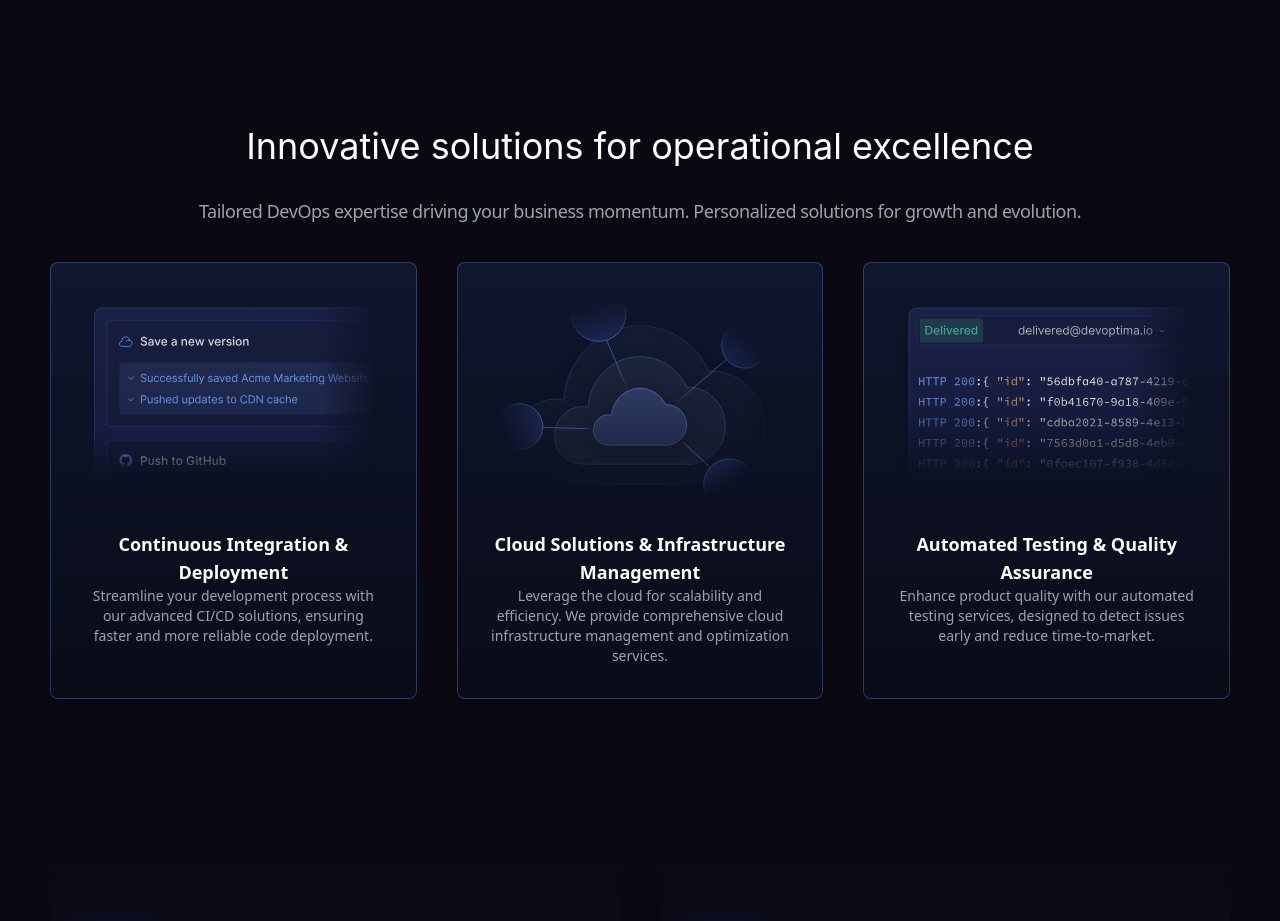
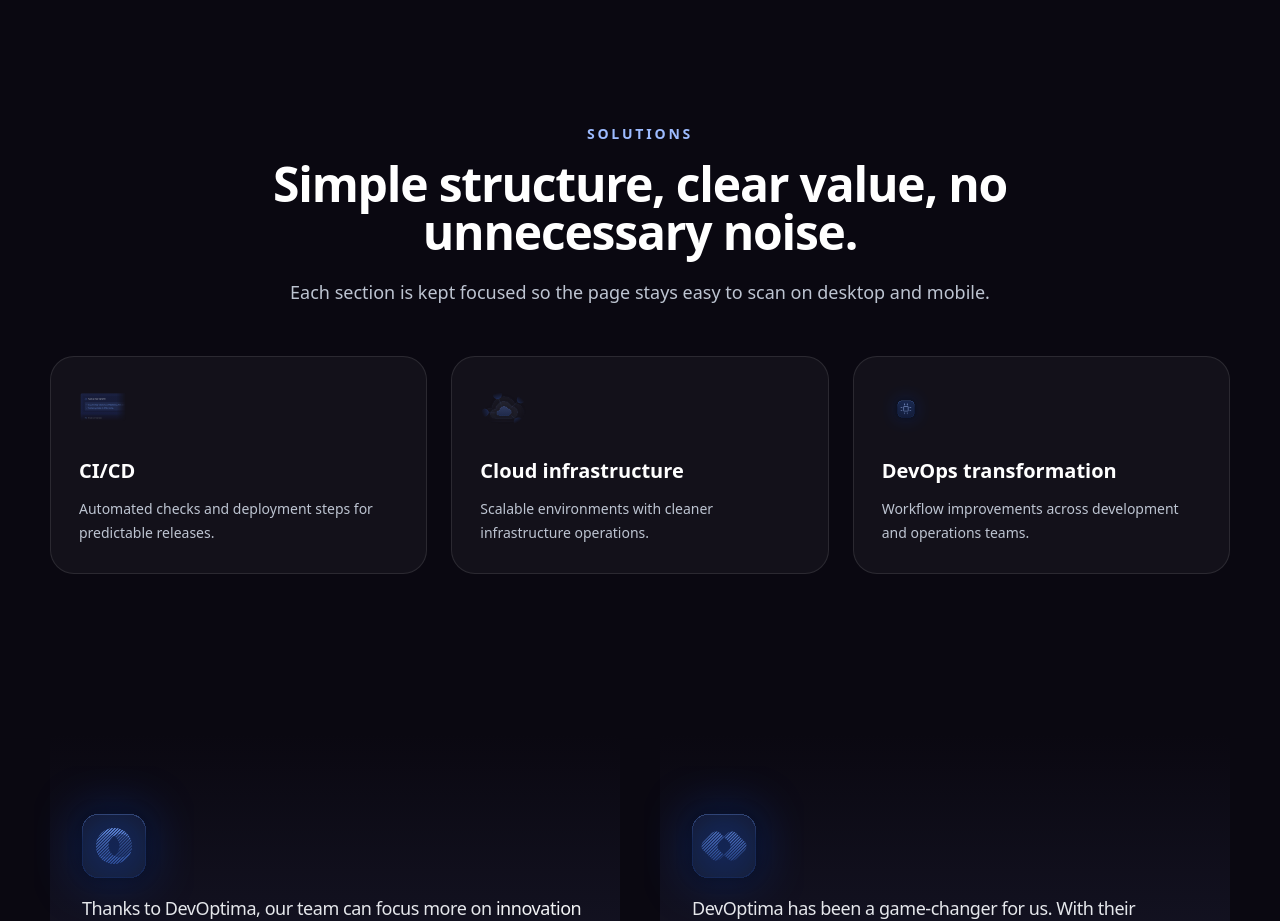
Before and after one commit to itkrivoshei/devoptima-landing, a React (Vite) app: page / in a window 1280 px wide. Shown: the part 1500-2421 px from the top of the page. Built offline with nearby package versions, Linux system fonts and the light colour scheme.

Commit message:
Refactor solutions section

```diff
--- a/src/components/SolutionsSection.tsx
+++ b/src/components/SolutionsSection.tsx
@@ -1,83 +1,48 @@
-import React from 'react';
+const solutions = [
+  {
+    title: 'CI/CD',
+    text: 'Automated checks and deployment steps for predictable releases.',
+    image: 'icon-ci-cd.svg',
+  },
+  {
+    title: 'Cloud infrastructure',
+    text: 'Scalable environments with cleaner infrastructure operations.',
+    image: 'icon-cloud-solutions.svg',
+  },
+  {
+    title: 'DevOps transformation',
+    text: 'Workflow improvements across development and operations teams.',
+    image: 'icon-devops-transformation.svg',
+  },
+];
 
-const SolutionsSection: React.FC = () => {
+const SolutionsSection = () => {
   return (
-    <section className='pt-20 py-20'>
-      <div className='container mx-auto text-center max-w-section'>
-        <div className='mx-auto max-w-text-block'>
-          <h2 className='font-title text-4xl leading-tight pb-7 text-white'>
-            Innovative solutions for operational excellence
+    <section id="solutions" className="py-20">
+      <div className="container">
+        <div className="mx-auto max-w-3xl text-center">
+          <p className="mb-4 text-sm font-semibold uppercase tracking-[0.2em] text-[#9DBBFF]">Solutions</p>
+          <h2 className="text-4xl font-bold tracking-tight text-white md:text-5xl">
+            Simple structure, clear value, no unnecessary noise.
           </h2>
-          <p className='text-gray-400 text-lg leading-relaxed font-light tracking-tight pt-0 pb-9'>
-            Tailored DevOps expertise driving your business momentum.
-            Personalized solutions for growth and evolution.
+          <p className="mt-5 text-lg leading-8 text-text-secondary">
+            Each section is kept focused so the page stays easy to scan on desktop and mobile.
           </p>
         </div>
-        <div className='grid grid-cols-3 gap-10'>
-          <div
-            className='p-8 rounded-lg max-w-card mx-auto'
-            style={{
-              background:
-                'linear-gradient(180deg, rgba(33, 66, 136, 0.25) 0%, rgba(8, 20, 43, 0.25) 100%)',
-              border: '1px solid rgba(116, 159, 246, 0.3)',
-            }}
-          >
-            <img
-              alt='Continuous Integration & Deployment'
-              src={`${process.env.PUBLIC_URL}/images/icon-ci-cd.svg`}
-              className='mx-auto mb-4'
-            />
-            <h3 className='text-white text-lg font-semibold'>
-              Continuous Integration & Deployment
-            </h3>
-            <p className='text-gray-400 text-sm'>
-              Streamline your development process with our advanced CI/CD
-              solutions, ensuring faster and more reliable code deployment.
-            </p>
-          </div>
-          <div
-            className='p-8 rounded-lg max-w-card mx-auto'
-            style={{
-              background:
-                'linear-gradient(180deg, rgba(33, 66, 136, 0.25) 0%, rgba(8, 20, 43, 0.25) 100%)',
-              border: '1px solid rgba(116, 159, 246, 0.3)',
-            }}
-          >
-            <img
-              alt='Cloud Solutions & Infrastructure Management'
-              src={`${process.env.PUBLIC_URL}/images/icon-cloud-solutions.svg`}
-              className='mx-auto mb-4'
-            />
-            <h3 className='text-white text-lg font-semibold'>
-              Cloud Solutions & Infrastructure Management
-            </h3>
-            <p className='text-gray-400 text-sm'>
-              Leverage the cloud for scalability and efficiency. We provide
-              comprehensive cloud infrastructure management and optimization
-              services.
-            </p>
-          </div>
-          <div
-            className='p-8 rounded-lg max-w-card mx-auto'
-            style={{
-              background:
-                'linear-gradient(180deg, rgba(33, 66, 136, 0.25) 0%, rgba(8, 20, 43, 0.25) 100%)',
-              border: '1px solid rgba(116, 159, 246, 0.3)',
-            }}
-          >
-            <img
-              alt='Automated Testing & Quality Assurance'
-              src={`${process.env.PUBLIC_URL}/images/icon-automated-testing.svg`}
-              className='mx-auto mb-4'
-            />
-            <h3 className='text-white text-lg font-semibold'>
-              Automated Testing & Quality Assurance
-            </h3>
-            <p className='text-gray-400 text-sm'>
-              Enhance product quality with our automated testing services,
-              designed to detect issues early and reduce time-to-market.
-            </p>
-          </div>
+
+        <div className="mt-12 grid gap-6 md:grid-cols-3">
+          {solutions.map((solution) => (
+            <article key={solution.title} className="rounded-[1.5rem] border border-white/10 bg-white/[0.04] p-7 transition hover:-translate-y-1 hover:border-[#3F57DA]/50">
+              <img
+                alt=""
+                aria-hidden="true"
+                src={`${import.meta.env.BASE_URL}images/${solution.image}`}
+                className="mb-6 h-12 w-12"
+              />
+              <h3 className="text-xl font-semibold text-white">{solution.title}</h3>
+              <p className="mt-3 text-sm leading-6 text-text-secondary">{solution.text}</p>
+            </article>
+          ))}
         </div>
       </div>
     </section>
```
